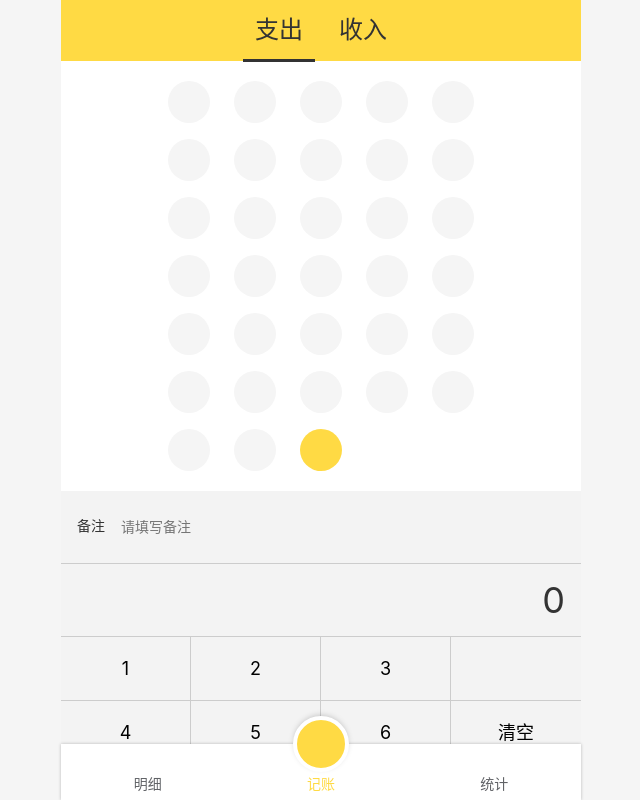
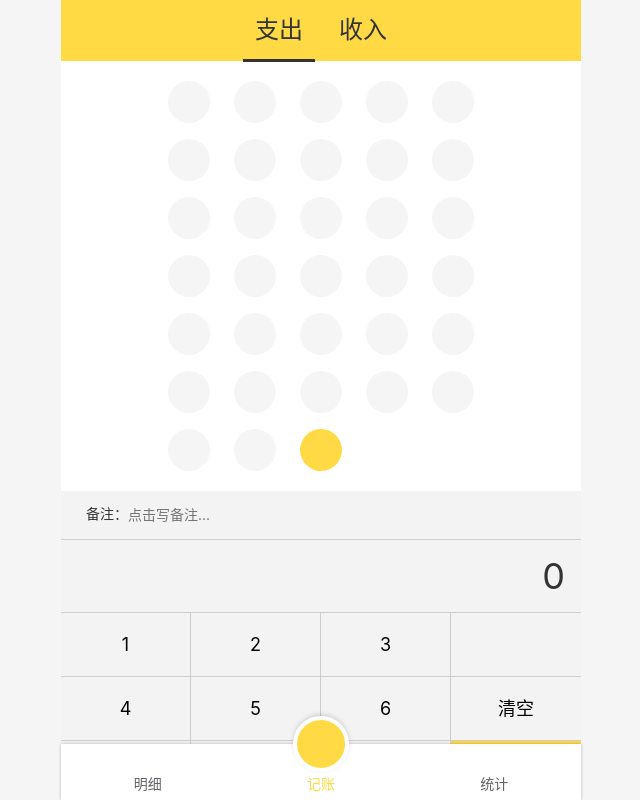
Before and after one commit to ygcedu/coinback-cash, a React app: page /#/money in a window 1280 px wide. Shown: the whole page, without its empty margins (319-959 px from the left). Built offline with nearby package versions, Linux system fonts and the light colour scheme.

Commit message:
备注显示图标

```diff
--- a/public/index.html
+++ b/public/index.html
@@ -15,6 +15,6 @@
   </head>
   <body>
     <div id="root"></div>
-    <script src="//at.alicdn.com/t/font_2824081_79cyjn9y2qi.js"></script>
+    <script src="//at.alicdn.com/t/font_2824081_ccrh42hxrxt.js"></script>
   </body>
 </html>
--- a/src/components/Input.tsx
+++ b/src/components/Input.tsx
@@ -1,12 +1,12 @@
 import React from 'react';
 import styled from 'styled-components';
+import Icon from './Icon';
 
 const Label = styled.label`
   display: flex;
   align-items: center;
 
   > span {
-    margin-right: 16px;
     // 不换行
     white-space: nowrap;
   }
@@ -21,14 +21,29 @@ const Label = styled.label`
 `;
 type Props = {
   label: string;
+  icon?: string;
 } & React.InputHTMLAttributes<HTMLInputElement>;// 继承一部分 input 的属性
 
 const Input: React.FC<Props> = (props) => {
 
   const {label, children, ...rest} = props;
+
+  const Inner = () => {
+    let inner;
+    if (props.icon) {
+      inner = <>
+        <Icon name={props.icon} size={24}/>
+        <span>{props.label}</span>
+      </>;
+    } else {
+      inner = <span>{props.label}</span>;
+    }
+    return inner;
+  };
+
   return (
     <Label>
-      <span>{props.label}</span>
+      <Inner/>
       {/*将 input 全部原生属性自动添加进来*/}
       <input {...rest}/>
     </Label>
--- a/src/views/Money/NoteSection.tsx
+++ b/src/views/Money/NoteSection.tsx
@@ -4,7 +4,7 @@ import {Input} from 'components/Input';
 
 const Wrapper = styled.section`
   background: #f3f3f3;
-  padding: 14px 16px;
+  padding: 2px 4px;
   font-size: 14px;
 `;
 
@@ -23,8 +23,8 @@ const NoteSection: React.FC<Props> = (props) => {
 
   return (
     <Wrapper>
-      <Input type="text" label="备注" value={note} onChange={onChange}
-             placeholder="请填写备注"/>
+      <Input type="text" className='oneLine' label="备注：" icon='note' value={note} onChange={onChange}
+             placeholder="点击写备注..."/>
     </Wrapper>
   );
 };
```
